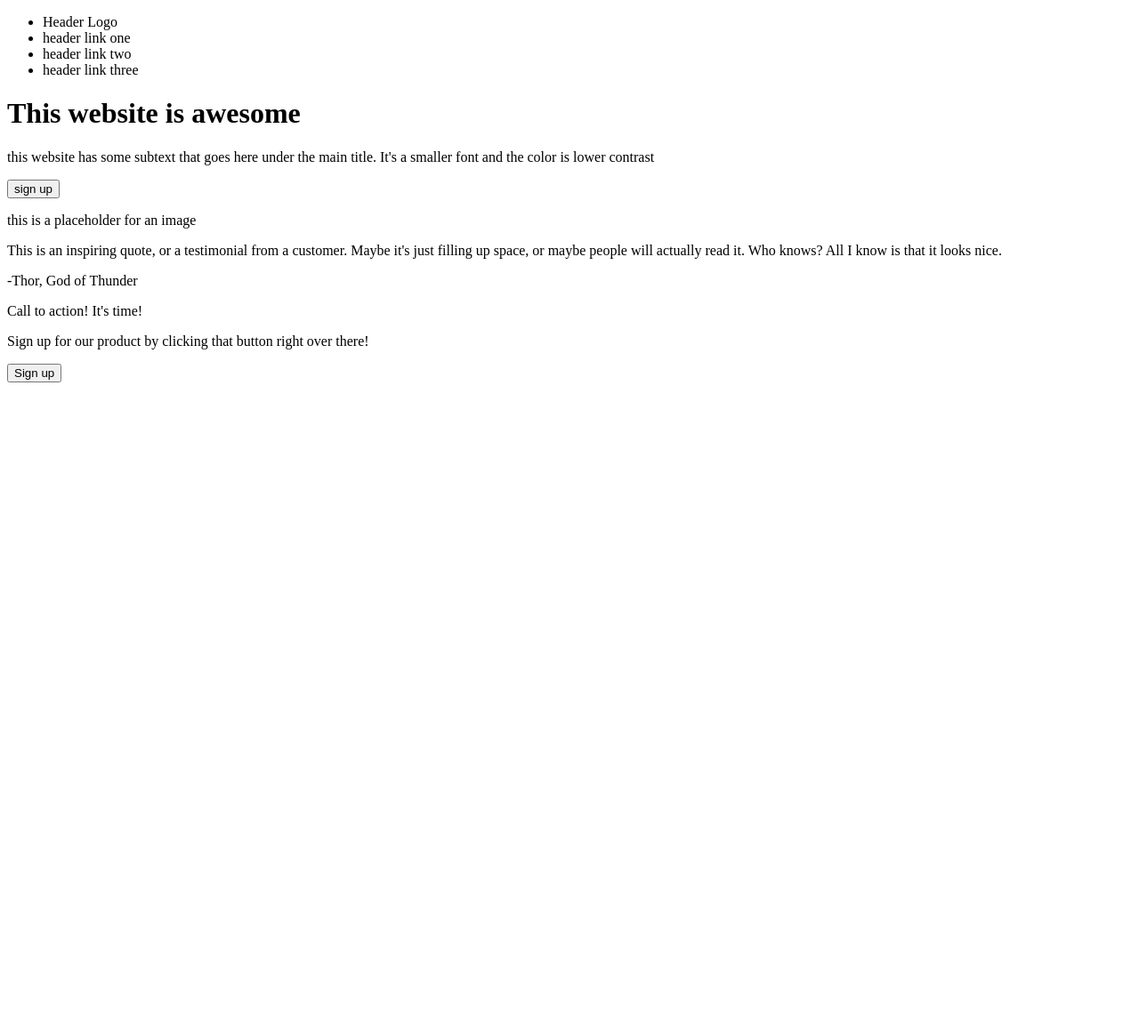
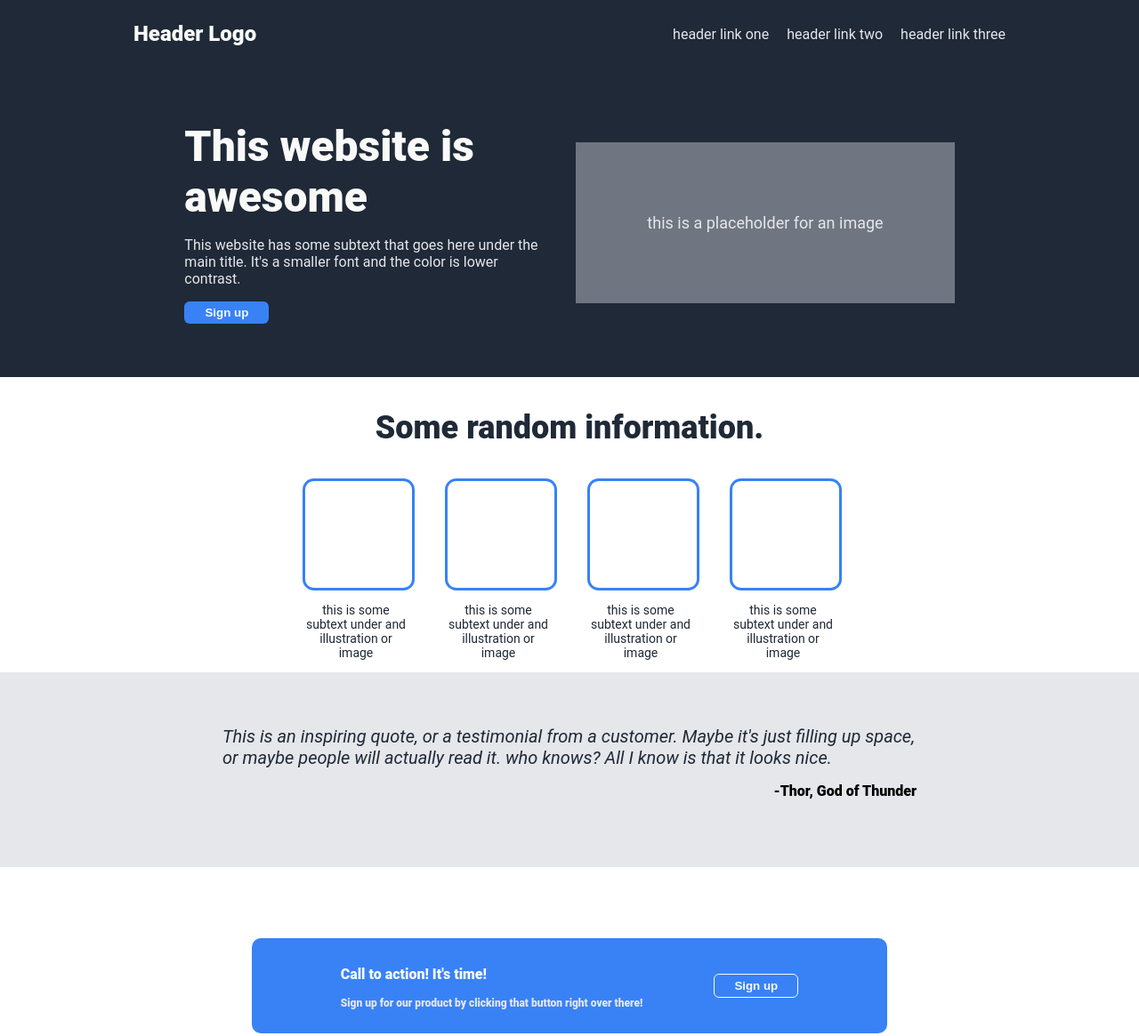
Before and after one commit to jordanbeard1/landing-page, a plain HTML site: page index.html in a window 1280 px wide. Shown: the top 1165 px of the page at 89% size. Before the commit the page ends 800 px from the top, so only its background shows below. Drawn offline with Linux system fonts and the light colour scheme.

Commit message:
landing-page completed

```diff
--- a/CSS/style.css
+++ b/CSS/style.css
@@ -0,0 +1,182 @@
+body {
+    font-family: "Roboto", sans-serif;
+    display: flex;
+    flex-direction: column;
+    justify-content: space-between;
+
+    margin: 0;
+    border: 0;
+    height: 100vh;
+    width: 100vw;
+}
+
+a {
+    text-decoration: none;
+    color: #e5e7eb;
+    list-style: none;
+}
+
+.logo {
+    color: #f9faf8;
+    font-size: 24px;
+    font-weight: 900;
+}
+
+.header-links {
+    display: flex;
+    list-style: none;
+    gap: 20px;
+}
+
+header {
+    display: flex;
+    justify-content: space-between;
+    align-items: center;
+    padding-inline: 150px;
+}
+
+footer {
+    display: flex;
+    justify-content: center;
+    align-items: center;
+    padding: 20px;
+    margin-top: auto;
+
+}
+
+header, footer {
+    background-color: #1f2937;
+    color: #f9faf8;
+}
+
+#placeholder {
+    background-color: #828792d0;
+    display: flex;
+    justify-content: center;
+    align-items: center;
+    padding: 80px;
+    font-size: 18px;
+}
+
+.box-one {
+    background-color:#1f2937;
+    display: flex;
+    color: #e5e7eb;
+    display: flex;
+    justify-content: center;
+    align-items: center;
+    padding: 60px;
+    gap: 40px;
+}
+
+.hero-main-text {
+    color: #f9faf8;
+    font-size: 48px;
+    font-weight: 900;
+    margin: 0;
+    padding: 0;
+}
+
+.box-one-left {
+    display: flex;
+    flex-direction: column;
+    flex-wrap: wrap;
+    flex-basis: 400px;
+    gap: 0;
+
+}
+
+
+
+.box-two {
+    display: flex;
+    flex-direction: column;
+    justify-content: center;
+    align-items: center;
+    gap: 0px;
+    color: #1f2937;
+}
+
+#information-header {
+    font-weight: 900;
+    font-size: 36px;
+}
+
+.box-two-content {
+    display: flex;
+    justify-content: center;
+    gap: 40px;
+}
+
+.box-two-img {
+    max-width: 120px;
+    font-size: 14px;
+    text-align: center;
+}
+
+.placeholder {
+    border: solid #3882f6;
+    border-radius: 10%;
+    border-width: 3px;
+    width: 120px;
+    height: 120px;
+}
+.box-three {
+    background-color: #e5e7eb;
+    display: flex;
+    flex-direction: column;
+    justify-content: center;
+    padding-inline: 250px;
+    padding-block: 60px;
+}
+
+em {
+    font-size: 20px;
+    color: #1f2937;
+}
+
+#reference {
+    font-weight: 900;
+    align-self: end;;
+}
+
+
+.box-four {
+    display: flex;
+    justify-content: center;
+    align-items: end;
+    padding: 80px;
+}
+
+.box-four-content {
+    display: flex;
+    justify-content: center;
+    align-items: center;
+    background-color: #3882f6;
+    border-radius: 10px;
+    padding: 15px 100px;
+    color: #f9faf8;
+    gap: 80px;
+    font-weight: 900;
+}
+
+#four-p {
+    color: #e5e7eb;
+    font-size: 12px;
+    margin-top: 0;
+}
+
+button {
+    background-color: #3882f6;
+    color: #f9faf8;
+    border-radius: 6px;
+    border: 0;
+    padding: 5px 20px;
+    font-weight: 900;
+    width: 95px;
+    flex-grow: 0;
+}
+
+.box-four button {
+    border: 1px solid #f9faf8;
+}
--- a/index.html
+++ b/index.html
@@ -4,49 +4,70 @@
     <meta charset="UTF-8">
     <meta name="viewport" content="width=device-width, initial-scale=1.0">
     <title>Landing Page</title>
-        <link rel="stylesheet" href="CSS/style.css"
+    <link rel="stylesheet" href="CSS/style.css">
 </head>
+<body>
 
-    <body>
-        <div class="box-1">
-            <ul>
-                <li>Header Logo</li>
+    <header>
+        <p class="logo">Header Logo</p>
+        <ul class="header-links">
+            <li><a href="#">header link one</a></li>
+            <li><a href="#">header link two</a></li>
+            <li><a href="#">header link three</a></li>
+        </ul>
+    </header>
 
-                <div class="header-links">
-                    <li>header link one</li>
-                    <li>header link two</li>
-                    <li>header link three</li>
+    <div class="box-one">
+        <div class="box-one-left">
+            <p class="hero-main-text"> This website is awesome</p>
+            <p class="hero-sub-text"> This website has some subtext that goes here under the main title. It's a smaller font and the color is lower contrast.</p>
+            <button id="button">Sign up</button>
         </div>
-            </ul>
 
-            <h1>This website is awesome</h1>
-            <p>this website has some subtext that goes here under the main title. It's a smaller font and the color is lower contrast</p>
-            <button>sign up</button>
+        <p id="placeholder">this is a placeholder for an image</p>
+    </div>
 
-            <p>this is a placeholder for an image</p>
+    <div class="box-two">
+        <p id="information-header">Some random information.</p>
+
+        <div class="box-two-content">
+            <div class="box-two-img">
+                <div class="placeholder"></div>
+                <p>this is some subtext under and illustration or image</p>
+            </div>
+            <div class="box-two-img">
+                <div class="placeholder"></div>
+                <p>this is some subtext under and illustration or image</p>
+            </div>
+            <div class="box-two-img">
+                <div class="placeholder"></div>
+                <p>this is some subtext under and illustration or image</p>
+            </div>
+            <div class="box-two-img">
+                <div class="placeholder"></div>
+                <p>this is some subtext under and illustration or image</p>
+            </div>
+        </div>
 
     </div>
 
-
-       <div class="box-2">
-
+    <div class="box-three">
+        <em>This is an inspiring quote, or a testimonial from a customer. Maybe it's just filling up space, or maybe people will actually read it. who knows? All I know is that it looks nice.</em>
+        <p id="reference">-Thor, God of Thunder</p>
     </div>
 
-        <div class="box-3">
-
-
-            <p>This is an inspiring quote, or a testimonial from a customer. Maybe it's just filling up space, or maybe people will actually read it. Who knows? All I know is that it looks nice.</p>
-            <p class="quote">-Thor, God of Thunder</p>
-
+    <div class="box-four">
+        <div class="box-four-content">
+            <div class="box-four-left">
+                <p>Call to action! It's time!</p>
+                <p id="four-p">Sign up for our product by clicking that button right over there!</p>
+            </div>
+            <button>Sign up</button>
+         </div>
     </div>
 
-        <div class="box-4">
-
-            <p>Call to action! It's time!</p>
-            <p>Sign up for our product by clicking that button right over there!</p>
-            <button>Sign up</button>
-
-        </div>
+    <footer>
+        <p> Copyright &copy; The Odin Project 2021</p>
+    </footer>
 </body>
-
 </html>
```
Lines whose indentation alone changed are shown as unchanged.
